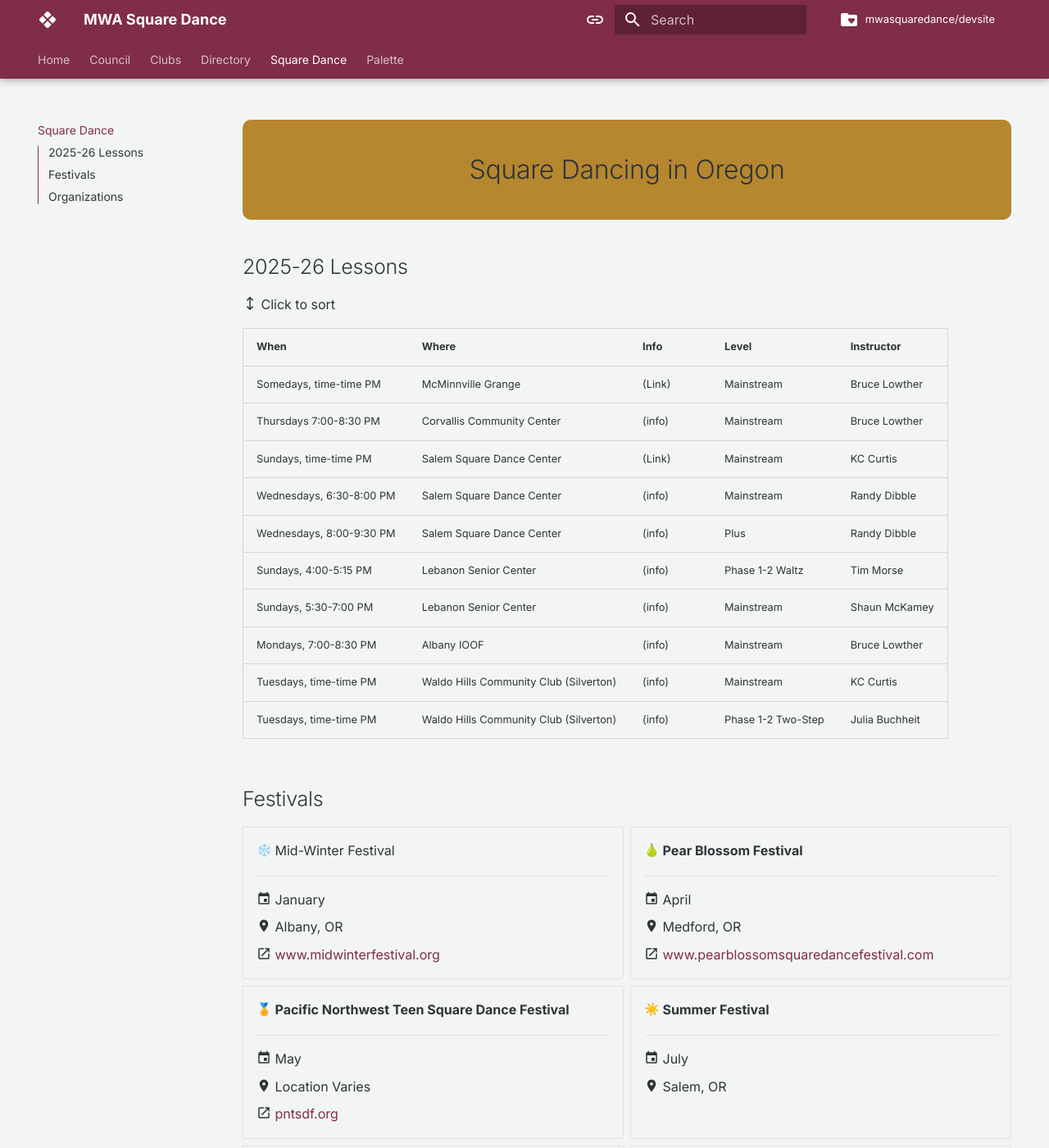
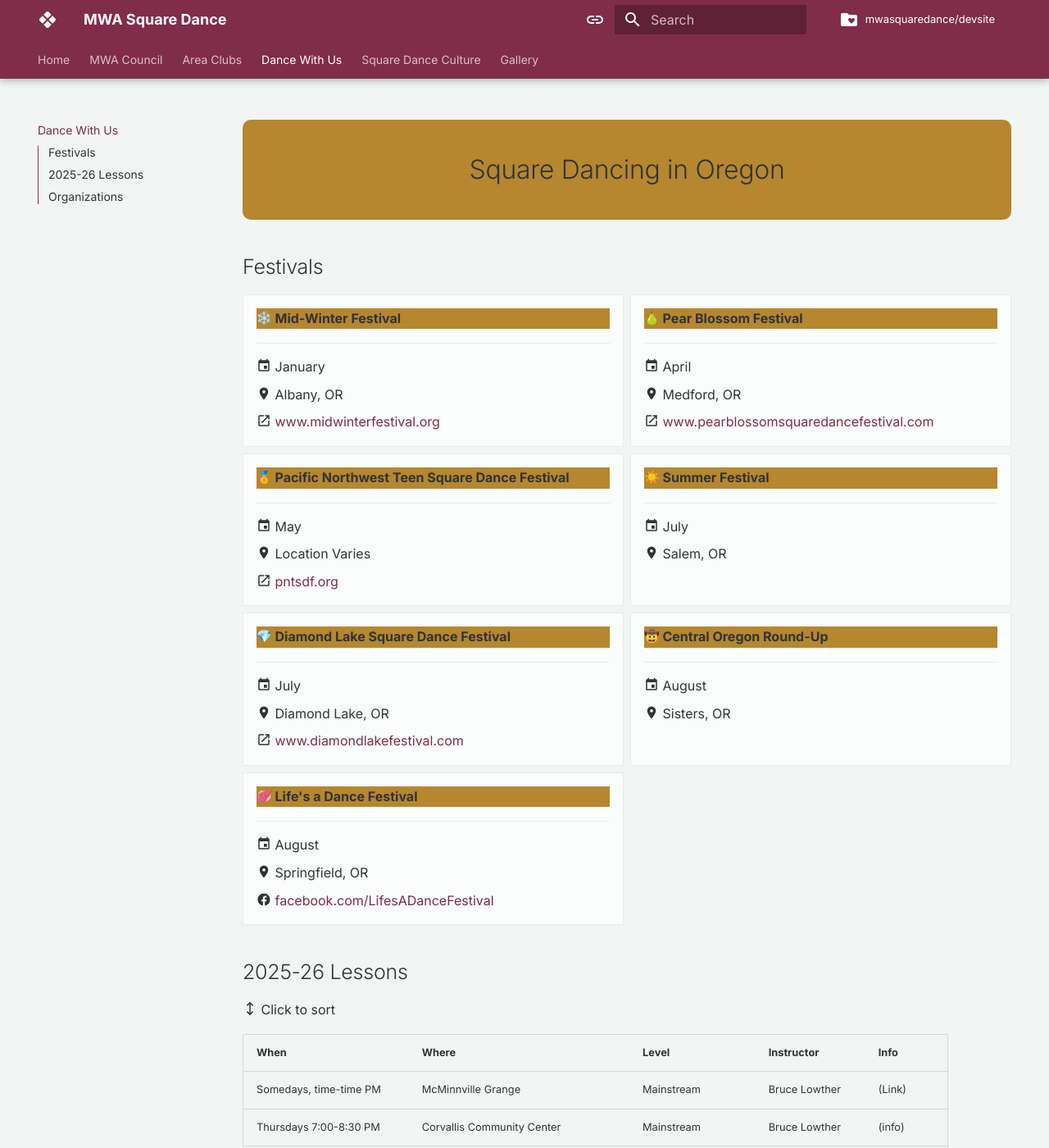
Before and after one commit to mwasquaredance/devsite, an MkDocs documentation site: the page built from docs/dance/index.md, in a window 1280 px wide and 1400 px high. Shown: the whole window at 82% size. Built offline with MkDocs 1.6.1 and Material for MkDocs 9.7.7, drawn with Linux system fonts in a browser that asks for light colours; emoji names are drawn with the system emoji font; comment, search, counter and statistics services are not loaded; some of the changed text lies outside the part shown.

Commit message:
Reorganizing nav

```diff
--- a/docs/assets/extra.css
+++ b/docs/assets/extra.css
@@ -108,12 +108,18 @@
 /* Undecorated list (get rid of bullets) */
 .undec li { list-style-type: none;}
 
+
+.festival li > :first-child {
+  background-color: var(--md-accent-fg-color);
+}
+
+
 /*.undec thead {display: none;}*/
 
 /*.grid dd {
   margin-top: 0;
   margin-bottom: 1em;
   line-height: 0.3;
-}
+}*/
 
-.grid ul li p { margin: 1em 0 .5em;}*/
+.grid li { background-color: var(--md-default-bg-color--light);}
--- a/docs/squaredance/index.md
+++ b/docs/dance/index.md
@@ -1,29 +1,10 @@
 # Square Dancing in Oregon
-
-## 2025-26 Lessons
-
-:material-arrow-up-down: Click to sort
-
-| When | Where | Info | Level | Instructor |
-| --- | --- | --- | --- | --- |
-| Somedays, time-time PM | McMinnville Grange | (Link) | Mainstream | Bruce Lowther |
-| Thursdays 7:00-8:30 PM | Corvallis Community Center | (info) | Mainstream | Bruce Lowther |
-| Sundays, time-time PM | Salem Square Dance Center | (Link) | Mainstream | KC Curtis |
-| Wednesdays, 6:30-8:00 PM | Salem Square Dance Center | (info) | Mainstream | Randy Dibble |
-| Wednesdays, 8:00-9:30 PM | Salem Square Dance Center | (info) | Plus | Randy Dibble |
-| Sundays, 4:00-5:15 PM | Lebanon Senior Center | (info) | Phase 1-2 Waltz | Tim Morse |
-| Sundays, 5:30-7:00 PM | Lebanon Senior Center | (info) | Mainstream | Shaun McKamey |
-| Mondays, 7:00-8:30 PM | Albany IOOF | (info) | Mainstream | Bruce Lowther |
-| Tuesdays, time-time PM | Waldo Hills Community Club (Silverton) | (info) | Mainstream | KC Curtis |
-| Tuesdays, time-time PM | Waldo Hills Community Club (Silverton) | (info) | Phase 1-2 Two-Step | Julia Buchheit |
-
-
 
 ## Festivals
 
-<div class="grid cards" markdown>
+<div class="grid cards festival" markdown>
 
--   :snowflake: Mid-Winter Festival
+-   :snowflake: **Mid-Winter Festival**
 
     ---
 
--- a/mkdocs.yml
+++ b/mkdocs.yml
@@ -18,11 +18,13 @@
 # Page Tree
 nav:
   - Home: index.md
-  - Council: council/index.md
-  - Clubs: clubs/index.md
-  - Directory: directory/index.md
-  - Square Dance: squaredance/index.md
-  - Palette: drafts/index.md
+  - MWA Council:
+    - About: council/index.md
+    - Directory: council/directory.md
+  - Area Clubs: clubs/index.md
+  - Dance With Us: dance/index.md
+  - Square Dance Culture: culture/index.md
+  - Gallery: gallery.md
 
 
 # Theme Configuration
@@ -39,8 +41,8 @@
   features:
     - navigation.tabs         # render top-level sections in header, >1220px viewports
     - navigation.tabs.sticky  # tabs always remain visible
-    - navigation.sections     # top-level sections rendered as groups in sidebar
-    - navigation.indexes      # page title is section title
+  #  - navigation.sections     # top-level sections rendered as groups in sidebar
+  #  - navigation.indexes      # page title is section title
     - navigation.instant      # internal links dispatched via XHR
     - navigation.top          # back-to-top button
     - toc.integrate           # render toc as part of left nav
```
Also changed, not shown: other parts of docs/dance/index.md (+18 -0 lines), docs/clubs/index.md (+1 -2 lines), docs/council/directory.md (renamed from docs/directory/index.md, +2 -2 lines), docs/council/index.md (+16 -14 lines), docs/culture/index.md (added, +9 -0 lines), docs/gallery.md (added, +3 -0 lines), docs/squaredance/test.md (deleted, +0 -133 lines).
